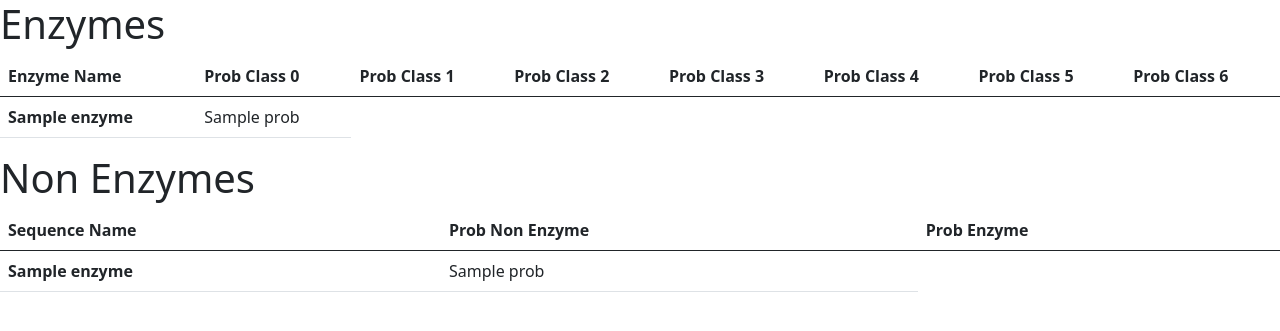
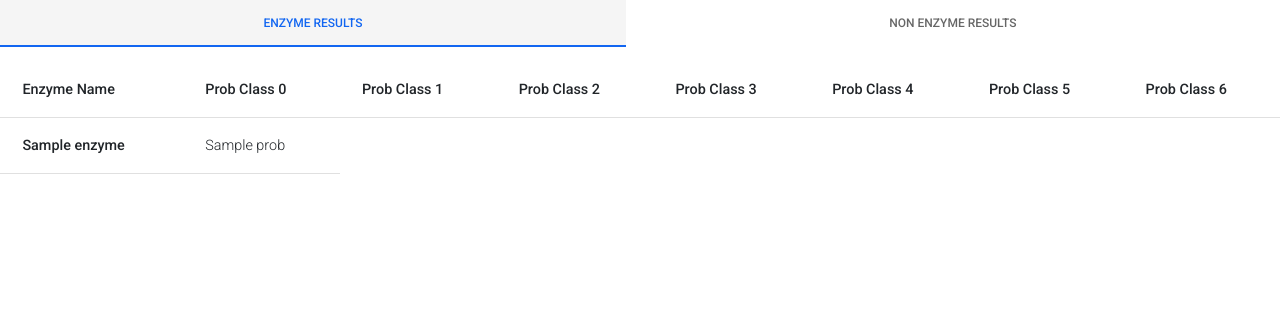
Before and after one commit to mapinto25/flask_protein_capstone, a Flask app: template flask_enzyme/templates/result.html in a window 1280 px wide. Shown: the top 331 px of the page. Run offline with Flask 2, Linux system fonts and the light colour scheme; the template is opened without the code that fills it: most values are stand-ins (such as "Sample title", 1, 10 or a date in 2020); some libraries are stand-ins or nearby versions.

Commit message:
added results in tabs

```diff
--- a/flask_enzyme/server.py
+++ b/flask_enzyme/server.py
@@ -14,9 +14,14 @@ import sys
 
 app = Flask(__name__)
 
+
 @app.route('/')
 def home_page():
     return render_template('index.html')
+
+@app.route('/bert')
+def bert():
+    return render_template('bert.html')
 
 @app.route('/visualization')
 def visualization():
--- a/flask_enzyme/templates/result.html
+++ b/flask_enzyme/templates/result.html
@@ -1,9 +1,64 @@
 <!doctype html>
 <head>
-   <link href="https://cdn.jsdelivr.net/npm/bootstrap@5.0.0-beta3/dist/css/bootstrap.min.css" rel="stylesheet" integrity="sha384-eOJMYsd53ii+scO/bJGFsiCZc+5NDVN2yr8+0RDqr0Ql0h+rP48ckxlpbzKgwra6" crossorigin="anonymous">
+   <link
+  href="https://cdnjs.cloudflare.com/ajax/libs/font-awesome/5.15.1/css/all.min.css"
+  rel="stylesheet"
+/>
+<!-- Google Fonts -->
+<link
+  href="https://fonts.googleapis.com/css?family=Roboto:300,400,500,700&display=swap"
+  rel="stylesheet"
+/>
+<!-- MDB -->
+<link
+  href="https://cdnjs.cloudflare.com/ajax/libs/mdb-ui-kit/3.3.0/mdb.min.css"
+  rel="stylesheet"
+/>
+<!-- MDB -->
+<script
+  type="text/javascript"
+  src="https://cdnjs.cloudflare.com/ajax/libs/mdb-ui-kit/3.3.0/mdb.min.js"
+></script>
 </head>
 <body>
-   <h1>Enzymes</h1>
+
+<!-- Tabs navs -->
+<ul class="nav nav-tabs nav-fill mb-3" id="ex1" role="tablist">
+   <li class="nav-item" role="presentation">
+     <a
+       class="nav-link active"
+       id="ex2-tab-1"
+       data-mdb-toggle="tab"
+       href="#ex2-tabs-1"
+       role="tab"
+       aria-controls="ex2-tabs-1"
+       aria-selected="true"
+       >Enzyme Results</a
+     >
+   </li>
+   <li class="nav-item" role="presentation">
+     <a
+       class="nav-link"
+       id="ex2-tab-2"
+       data-mdb-toggle="tab"
+       href="#ex2-tabs-2"
+       role="tab"
+       aria-controls="ex2-tabs-2"
+       aria-selected="false"
+       >Non Enzyme Results</a
+     >
+   </li>
+ </ul>
+ <!-- Tabs navs -->
+
+ <!-- Tabs content -->
+ <div class="tab-content" id="ex2-content">
+   <div
+     class="tab-pane fade show active"
+     id="ex2-tabs-1"
+     role="tabpanel"
+     aria-labelledby="ex2-tab-1"
+   >
    <table class="table">
       <thead class="thead-dark">
         <tr>
@@ -30,9 +85,13 @@
          {% endfor %}
       </tbody>
     </table>
-
-
- <h1>Non Enzymes</h1>
+   </div>
+   <div
+     class="tab-pane fade"
+     id="ex2-tabs-2"
+     role="tabpanel"
+     aria-labelledby="ex2-tab-2"
+   >
    <table class="table">
       <thead class="thead-dark">
         <tr>
@@ -54,5 +113,6 @@
          {% endfor %}
       </tbody>
     </table>
-
+   </div>
+ </div>
 </body>
```
Lines whose indentation alone changed are shown as unchanged.
